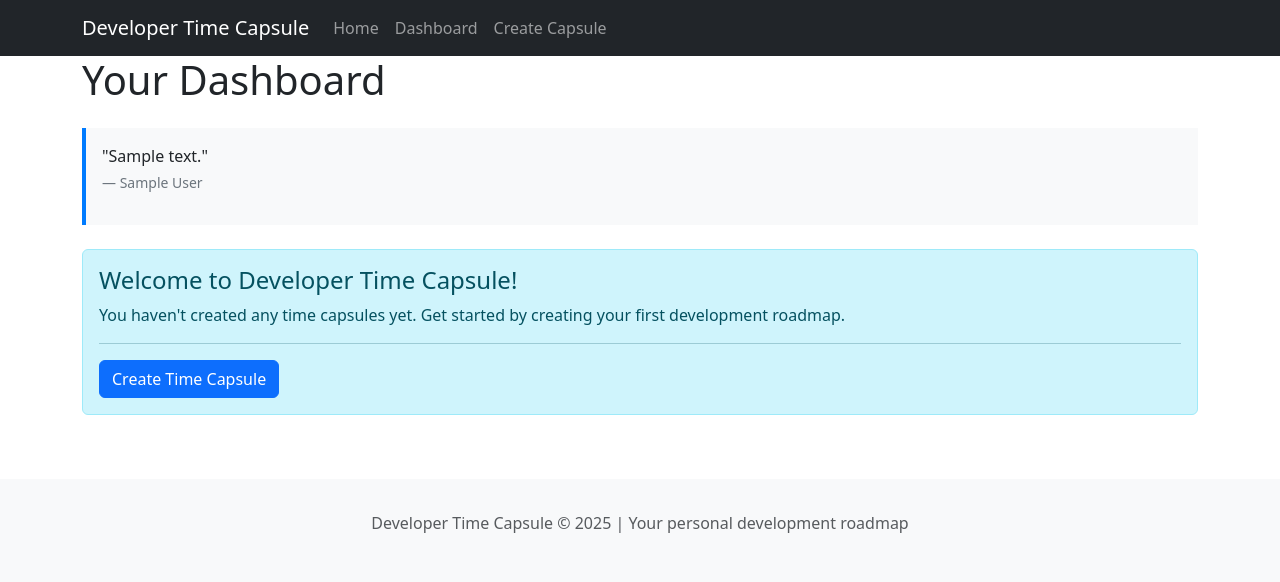
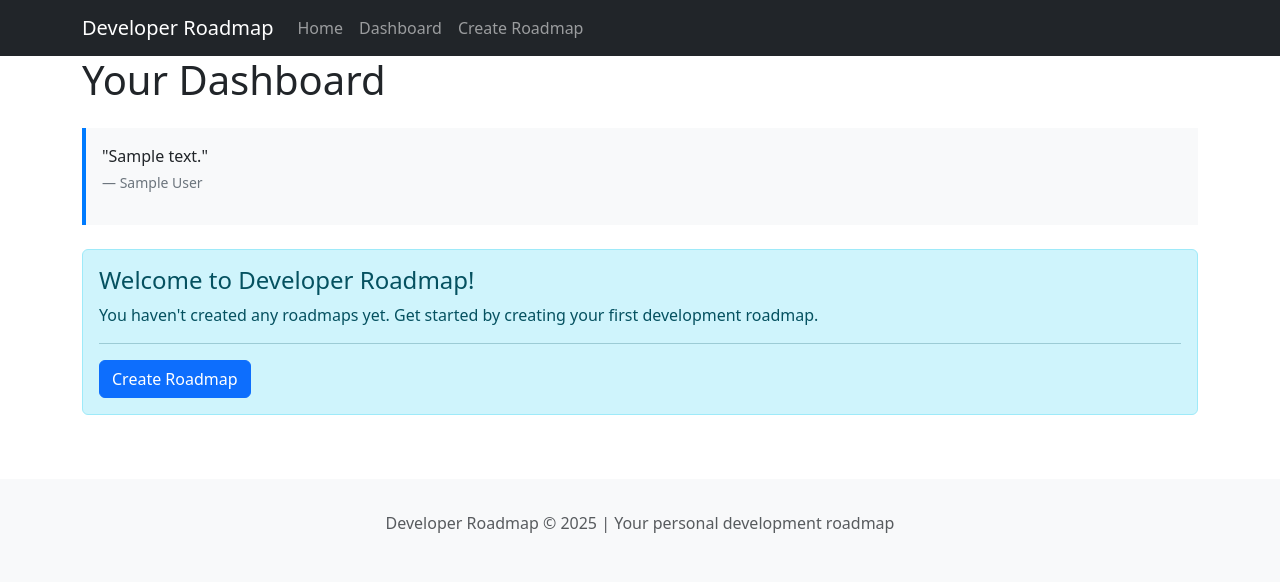
Before and after one commit to sonyasha/flask-serverless-ai, a Flask app: page /dashboard in a window 1280 px wide. Shown: the top 582 px of the page. Run offline with Flask 3, Linux system fonts and the light colour scheme; a database or web service that is not in the repository returns one stand-in record (values such as "Sample title"); data that the repository does not hold is empty.

Commit message:
Rename to roadmap

```diff
--- a/api/app.py
+++ b/api/app.py
@@ -14,7 +14,7 @@ app.secret_key = os.environ.get("SECRET_KEY", "dev-secret-key")
 app.register_blueprint(views_bp)
 
 # Simulated database
-TIME_CAPSULES_DB = {}
+ROADMAPS_DB = {}
 
 # Development paths with associated resources, milestones and tips
 DEV_PATHS = {
@@ -169,11 +169,11 @@ QUOTES = [
 def home():
     return jsonify(
         {
-            "service": "Developer Time Capsule API",
+            "service": "Developer Roadmap API",
             "version": "1.0.0",
             "endpoints": [
-                {"path": "/create", "method": "POST", "description": "Create a new time capsule roadmap"},
-                {"path": "/capsule/<capsule_id>", "method": "GET", "description": "Retrieve a specific time capsule"},
+                {"path": "/create", "method": "POST", "description": "Create a new roadmap"},
+                {"path": "/roadmap/<roadmap_id>", "method": "GET", "description": "Retrieve a specific roadmap"},
                 {"path": "/quote", "method": "GET", "description": "Get a random inspirational quote"},
                 {"path": "/paths", "method": "GET", "description": "List available development paths"},
             ],
@@ -192,14 +192,14 @@ def get_paths():
     return jsonify(
         {
             "available_paths": list(DEV_PATHS.keys()),
-            "description": "These paths can be used in the 'interests' field when creating a time capsule",
+            "description": "These paths can be used in the 'interests' field when creating a roadmap",
         }
     )
 
 
 @app.route("/create", methods=["POST"])
 @require_api_key
-def create_time_capsule():
+def create_roadmap():
     data = request.json
 
     # Validate required fields
@@ -220,8 +220,8 @@ def create_time_capsule():
     except ValueError:
         return jsonify({"error": "Timeframe must be a number"}), 400
 
-    # Generate a unique ID for the time capsule
-    capsule_id = str(uuid.uuid4())
+    # Generate a unique ID for the roadmap
+    roadmap_id = str(uuid.uuid4())
 
     # Calculate milestone dates
     start_date = datetime.datetime.now()
@@ -252,9 +252,9 @@ def create_time_capsule():
     # Sort roadmap by date
     roadmap.sort(key=lambda x: x["target_date"])
 
-    # Create the time capsule
-    time_capsule = {
-        "id": capsule_id,
+    # Create the roadmap
+    time_roadmap = {
+        "id": roadmap_id,
         "name": data["name"],
         "email": data["email"],
         "interests": interests,
@@ -279,14 +279,14 @@ def create_time_capsule():
     }
 
     # Store in our simulated database
-    TIME_CAPSULES_DB[capsule_id] = time_capsule
+    ROADMAPS_DB[roadmap_id] = time_roadmap
 
     return jsonify(
         {
-            "message": "Time capsule created successfully",
-            "capsule_id": capsule_id,
+            "message": "Roadmap created successfully",
+            "roadmap_id": roadmap_id,
             "summary": {
-                "name": time_capsule["name"],
+                "name": time_roadmap["name"],
                 "timeframe": f"{timeframe} months",
                 "paths": interests,
                 "milestones_count": len(roadmap),
@@ -295,38 +295,38 @@ def create_time_capsule():
     )
 
 
-@app.route("/capsule/<capsule_id>", methods=["GET"])
-def get_time_capsule(capsule_id):
-    if capsule_id not in TIME_CAPSULES_DB:
-        return jsonify({"error": "Time capsule not found"}), 404
+@app.route("/roadmap/<roadmap_id>", methods=["GET"])
+def get_roadmap(roadmap_id):
+    if roadmap_id not in ROADMAPS_DB:
+        return jsonify({"error": "Roadmap not found"}), 404
 
-    return jsonify(TIME_CAPSULES_DB[capsule_id])
+    return jsonify(ROADMAPS_DB[roadmap_id])
 
 
-@app.route("/capsule/<capsule_id>/milestone/<int:milestone_index>", methods=["PUT"])
+@app.route("/roadmap/<roadmap_id>/milestone/<int:milestone_index>", methods=["PUT"])
 @require_api_key
-def update_milestone(capsule_id, milestone_index):
-    if capsule_id not in TIME_CAPSULES_DB:
-        return jsonify({"error": "Time capsule not found"}), 404
+def update_milestone(roadmap_id, milestone_index):
+    if roadmap_id not in ROADMAPS_DB:
+        return jsonify({"error": "Roadmap not found"}), 404
 
-    capsule = TIME_CAPSULES_DB[capsule_id]
+    roadmap = ROADMAPS_DB[roadmap_id]
 
-    if milestone_index >= len(capsule["roadmap"]) or milestone_index < 0:
+    if milestone_index >= len(roadmap["roadmap"]) or milestone_index < 0:
         return jsonify({"error": "Invalid milestone index"}), 400
 
     data = request.json
     if "completed" in data:
-        capsule["roadmap"][milestone_index]["completed"] = bool(data["completed"])
+        roadmap["roadmap"][milestone_index]["completed"] = bool(data["completed"])
 
         # Check if all milestones are completed
-        all_completed = all(milestone["completed"] for milestone in capsule["roadmap"])
+        all_completed = all(milestone["completed"] for milestone in roadmap["roadmap"])
 
         return jsonify(
             {
                 "message": "Milestone updated successfully",
-                "milestone": capsule["roadmap"][milestone_index],
+                "milestone": roadmap["roadmap"][milestone_index],
                 "all_completed": all_completed,
-                "progress": sum(1 for m in capsule["roadmap"] if m["completed"]) / len(capsule["roadmap"]) * 100,
+                "progress": sum(1 for m in roadmap["roadmap"] if m["completed"]) / len(roadmap["roadmap"]) * 100,
             }
         )
     else:
--- a/api/templates/base.html
+++ b/api/templates/base.html
@@ -3,7 +3,7 @@
 <head>
     <meta charset="UTF-8">
     <meta name="viewport" content="width=device-width, initial-scale=1.0">
-    <title>{% block title %}Developer Time Capsule{% endblock %}</title>
+    <title>{% block title %}Developer Roadmap{% endblock %}</title>
     <link href="https://cdn.jsdelivr.net/npm/bootstrap@5.3.0-alpha1/dist/css/bootstrap.min.css" rel="stylesheet">
     <style>
         .quote-box {
@@ -43,7 +43,7 @@
 <body>
     <nav class="navbar navbar-expand-lg navbar-dark bg-dark">
         <div class="container">
-            <a class="navbar-brand" href="{{ url_for('views.home') }}">Developer Time Capsule</a>
+            <a class="navbar-brand" href="{{ url_for('views.home') }}">Developer Roadmap</a>
             <button class="navbar-toggler" type="button" data-bs-toggle="collapse" data-bs-target="#navbarNav">
                 <span class="navbar-toggler-icon"></span>
             </button>
@@ -56,7 +56,7 @@
                         <a class="nav-link" href="{{ url_for('views.dashboard') }}">Dashboard</a>
                     </li>
                     <li class="nav-item">
-                        <a class="nav-link" href="{{ url_for('views.create_capsule') }}">Create Capsule</a>
+                        <a class="nav-link" href="{{ url_for('views.create_roadmap') }}">Create Roadmap</a>
                     </li>
                 </ul>
             </div>
@@ -77,7 +77,7 @@
 
     <footer class="footer">
         <div class="container">
-            <p class="text-muted">Developer Time Capsule © 2025 | Your personal development roadmap</p>
+            <p class="text-muted">Developer Roadmap © 2025 | Your personal development roadmap</p>
         </div>
     </footer>
 
--- a/api/templates/create_capsule.html
+++ b/api/templates/create_roadmap.html
@@ -1,10 +1,10 @@
 {% extends "base.html" %}
 
-{% block title %}Create Time Capsule{% endblock %}
+{% block title %}Create Roadmap{% endblock %}
 
 {% block content %}
 <div class="container">
-    <h1 class="mb-4">Create Your Time Capsule</h1>
+    <h1 class="mb-4">Create Your Roadmap</h1>
 
     <div class="row">
         <div class="col-md-8">
@@ -13,7 +13,7 @@
                     <h5>Developer Roadmap Information</h5>
                 </div>
                 <div class="card-body">
-                    <form method="POST" action="{{ url_for('views.create_capsule') }}">
+                    <form method="POST" action="{{ url_for('views.create_roadmap') }}">
                         <div class="mb-3">
                             <label for="name" class="form-label">Your Name</label>
                             <input type="text" class="form-control" id="name" name="name" required>
--- a/api/templates/dashboard.html
+++ b/api/templates/dashboard.html
@@ -1,6 +1,6 @@
 {% extends "base.html" %}
 
-{% block title %}Developer Time Capsule - Dashboard{% endblock %}
+{% block title %}Developer Roadmap - Dashboard{% endblock %}
 
 {% block content %}
 <div class="container">
@@ -11,42 +11,42 @@
         <footer class="blockquote-footer mt-1">{{ quote.author }}</footer>
     </div>
 
-    {% if not capsules %}
+    {% if not roadmaps %}
     <div class="alert alert-info">
-        <h4 class="alert-heading">Welcome to Developer Time Capsule!</h4>
-        <p>You haven't created any time capsules yet. Get started by creating your first development roadmap.</p>
+        <h4 class="alert-heading">Welcome to Developer Roadmap!</h4>
+        <p>You haven't created any roadmaps yet. Get started by creating your first development roadmap.</p>
         <hr>
         <p class="mb-0">
-            <a href="{{ url_for('views.create_capsule') }}" class="btn btn-primary">Create Time Capsule</a>
+            <a href="{{ url_for('views.create_roadmap') }}" class="btn btn-primary">Create Roadmap</a>
         </p>
     </div>
     {% else %}
-    <h2>Your Time Capsules</h2>
+    <h2>Your Roadmaps</h2>
     <div class="row">
-        {% for capsule in capsules %}
+        {% for roadmap in roadmaps %}
         <div class="col-md-6 mb-4">
             <div class="card h-100">
                 <div class="card-header d-flex justify-content-between align-items-center">
-                    <h5 class="mb-0">{{ capsule.name }}'s Roadmap</h5>
-                    <span class="badge bg-secondary">{{ capsule.timeframe }} months</span>
+                    <h5 class="mb-0">{{ roadmap.name }}'s Roadmap</h5>
+                    <span class="badge bg-secondary">{{ roadmap.timeframe }} months</span>
                 </div>
                 <div class="card-body">
                     <h6>Interests:</h6>
                     <div class="mb-3">
-                        {% for interest in capsule.interests %}
+                        {% for interest in roadmap.interests %}
                         <span class="badge bg-primary path-badge">{{ interest }}</span>
                         {% endfor %}
                     </div>
 
                     <h6>Progress:</h6>
                     {% set completed = namespace(count=0) %}
-                    {% for milestone in capsule.roadmap %}
+                    {% for milestone in roadmap.roadmap %}
                         {% if milestone.completed %}
                             {% set completed.count = completed.count + 1 %}
                         {% endif %}
                     {% endfor %}
 
-                    {% set progress = (completed.count / capsule.roadmap|length * 100)|int %}
+                    {% set progress = (completed.count / roadmap.roadmap|length * 100)|int %}
                     <div class="progress mb-3">
                         <div class="progress-bar" role="progressbar" style="width: {{ progress }}%;"
                              aria-valuenow="{{ progress }}" aria-valuemin="0" aria-valuemax="100">
@@ -55,13 +55,13 @@
                     </div>
 
                     <div class="d-grid gap-2">
-                        <a href="{{ url_for('views.view_capsule', capsule_id=capsule.id) }}" class="btn btn-primary">
+                        <a href="{{ url_for('views.view_roadmap', roadmap_id=roadmap.id) }}" class="btn btn-primary">
                             View Details
                         </a>
                     </div>
                 </div>
                 <div class="card-footer text-muted">
-                    Created: {{ capsule.created_at }} | End Date: {{ capsule.end_date }}
+                    Created: {{ roadmap.created_at }} | End Date: {{ roadmap.end_date }}
                 </div>
             </div>
         </div>
--- a/api/views.py
+++ b/api/views.py
@@ -39,23 +39,23 @@ def dashboard():
     paths_response = requests.get(f"http://{request.host}/paths")
     paths = paths_response.json()["available_paths"] if paths_response.ok else []
 
-    user_capsules = session.get("user_capsules", [])
-    capsules_data = []
+    user_roadmaps = session.get("user_roadmaps", [])
+    roadmaps_data = []
 
-    for capsule_id in user_capsules:
+    for roadmap_id in user_roadmaps:
         try:
-            response = api_request("get", f"capsule/{capsule_id}")
+            response = api_request("get", f"roadmap/{roadmap_id}")
             if response.ok:
-                capsules_data.append(response.json())
+                roadmaps_data.append(response.json())
         except Exception:
             # Log the error in a production app
             pass
 
-    return render_template("dashboard.html", quote=quote, paths=paths, capsules=capsules_data)
+    return render_template("dashboard.html", quote=quote, paths=paths, roadmaps=roadmaps_data)
 
 
-@bp.route("/create-capsule", methods=["GET", "POST"])
-def create_capsule():
+@bp.route("/create-roadmap", methods=["GET", "POST"])
+def create_roadmap():
     if request.method == "POST":
         name = request.form.get("name")
         email = request.form.get("email")
@@ -64,13 +64,13 @@ def create_capsule():
 
         if not all([name, email, interests, timeframe]):
             flash("All fields are required", "error")
-            return redirect(url_for("views.create_capsule"))
+            return redirect(url_for("views.create_roadmap"))
 
         try:
             timeframe = int(timeframe)
         except ValueError:
             flash("Timeframe must be a number", "error")
-            return redirect(url_for("views.create_capsule"))
+            return redirect(url_for("views.create_roadmap"))
 
         data = {"name": name, "email": email, "interests": interests, "timeframe": timeframe}
 
@@ -79,50 +79,50 @@ def create_capsule():
 
             if response.ok:
                 response_data = response.json()
-                capsule_id = response_data.get("capsule_id")
+                roadmap_id = response_data.get("roadmap_id")
 
-                user_capsules = session.get("user_capsules", [])
-                user_capsules.append(capsule_id)
-                session["user_capsules"] = user_capsules
+                user_roadmaps = session.get("user_roadmaps", [])
+                user_roadmaps.append(roadmap_id)
+                session["user_roadmaps"] = user_roadmaps
 
-                flash("Time capsule created successfully!", "success")
-                return redirect(url_for("views.view_capsule", capsule_id=capsule_id))
+                flash("Roadmap created successfully!", "success")
+                return redirect(url_for("views.view_roadmap", roadmap_id=roadmap_id))
             else:
                 error_data = response.json()
                 flash(f"Error: {error_data.get('error', 'Unknown error')}", "error")
         except Exception as e:
             flash(f"An error occurred: {str(e)}", "error")
 
-        return redirect(url_for("views.create_capsule"))
+        return redirect(url_for("views.create_roadmap"))
 
     paths_response = requests.get(f"http://{request.host}/paths")
     paths = paths_response.json()["available_paths"] if paths_response.ok else []
 
-    return render_template("create_capsule.html", paths=paths)
+    return render_template("create_roadmap.html", paths=paths)
 
 
-@bp.route("/capsules/<capsule_id>", methods=["GET"])
-def view_capsule(capsule_id):
+@bp.route("/roadmaps/<roadmap_id>", methods=["GET"])
+def view_roadmap(roadmap_id):
     try:
-        response = api_request("get", f"capsule/{capsule_id}")
+        response = api_request("get", f"roadmap/{roadmap_id}")
 
         if response.ok:
-            capsule_data = response.json()
-            return render_template("view_capsule.html", capsule=capsule_data)
+            roadmap_data = response.json()
+            return render_template("view_roadmap.html", roadmap=roadmap_data)
         else:
-            flash("Time capsule not found", "error")
+            flash("Roadmap not found", "error")
             return redirect(url_for("views.dashboard"))
     except Exception as e:
         flash(f"An error occurred: {str(e)}", "error")
         return redirect(url_for("views.dashboard"))
 
 
-@bp.route("/capsules/<capsule_id>/update-milestone/<int:milestone_index>", methods=["POST"])
-def update_milestone(capsule_id, milestone_index):
+@bp.route("/roadmaps/<roadmap_id>/update-milestone/<int:milestone_index>", methods=["POST"])
+def update_milestone(roadmap_id, milestone_index):
     completed = request.form.get("completed") == "true"
 
     try:
-        response = api_request("put", f"capsule/{capsule_id}/milestone/{milestone_index}", {"completed": completed})
+        response = api_request("put", f"roadmap/{roadmap_id}/milestone/{milestone_index}", {"completed": completed})
 
         if response.ok:
             flash("Milestone updated successfully", "success")
@@ -132,7 +132,7 @@ def update_milestone(capsule_id, milestone_index):
     except Exception as e:
         flash(f"An error occurred: {str(e)}", "error")
 
-    return redirect(url_for("views.view_capsule", capsule_id=capsule_id))
+    return redirect(url_for("views.view_roadmap", roadmap_id=roadmap_id))
 
 
 # Redirect root to home page
```
Also changed, not shown: api/templates/home.html (+4 -4 lines), api/templates/view_roadmap.html (renamed from api/templates/view_capsule.html, +15 -15 lines), serverless.yml (+7 -0 lines), tests/conftest.py (+1 -2 lines), tests/test_routes.py (+40 -40 lines), tests/test_utils.py (+6 -6 lines).
